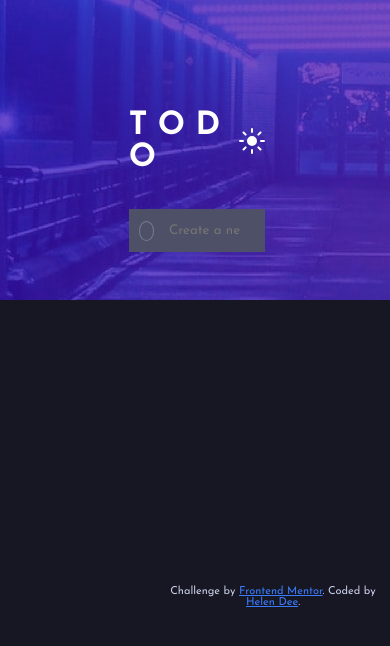
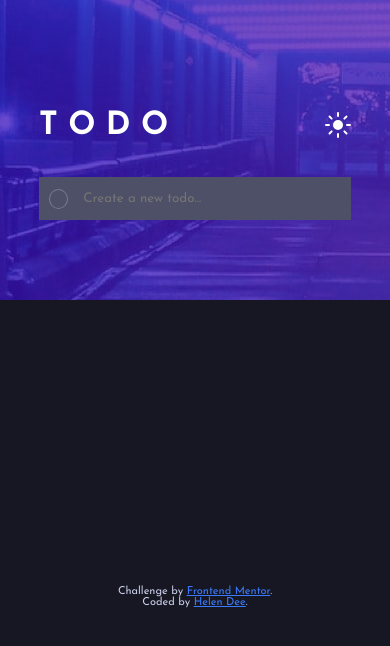
Before and after one commit to HELEN-DEE/Todo-app, a plain HTML site: page index.html in a window 390 px wide. Shown: the top 646 px of the page. Drawn offline with Linux system fonts and the light colour scheme.

Commit message:
add: responsiveness for seamless view across devices

```diff
--- a/script.js
+++ b/script.js
@@ -1,15 +1,17 @@
 document.addEventListener('DOMContentLoaded', function () {
+  // storing the html elements inside a variable
   const toggleTheme = document.getElementById('toggleTheme');
   const body = document.body;
   const todoOutput = document.getElementById('todoOutput');
   const todoList = document.getElementById('todo-list');
   const todoCount = document.getElementById('todo-count');
   const allTodos = document.getElementById('all-todos');
-  const activeTodos = document.getElementById('active-todos');
+  const activeTodos = document.getElementById('active-todos')
   const completedTodos = document.getElementById('completed-todos');
   const todoOutputContainer = document.querySelector('.todo-output-container');
   const bgTop = document.getElementById('bg-top');
 
+  // fetching existing todos from the local storage on the browser
   let todos = JSON.parse(localStorage.getItem('todos')) || [];
 
   const renderTodoList = () => {
--- a/style.css
+++ b/style.css
@@ -165,6 +165,7 @@ input[type='checkbox']:checked {
 .completed {
   text-decoration: line-through !important;
 }
+
 input {
   /* color: var(--Light-Grayish-Blue); */
   border-radius: 6px;
--- a/styles.css
+++ b/styles.css
@@ -211,3 +211,23 @@ input {
   margin: 10% 0;
   color: var(--text-secondary-color);
 }
+
+@media screen and (max-width: 768px) {
+  .logo h1 {
+    font-size: 2rem;
+  }
+
+  .main-section {
+    margin: 0 10%;
+    position: none;
+    width: 80%;
+  }
+
+  .attribution {
+    bottom: -100%;
+    left: 0%;
+    margin: 0 30%;
+
+  }
+
+}
```
